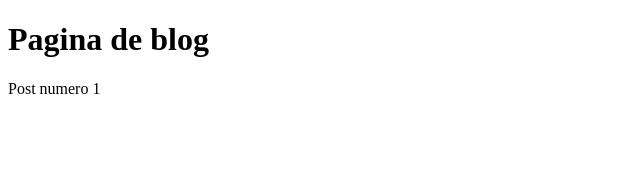
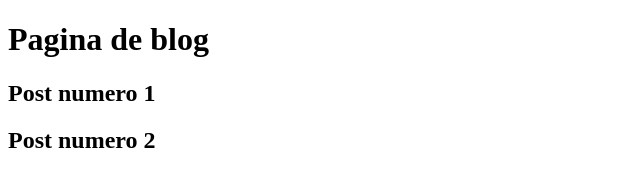
Before and after one commit to FelixNovela/aulagithub, a plain HTML site: page blog.html in a window 1280 px wide. Shown: the whole page, without its empty margins (0-640 px from the left). Drawn offline with Linux system fonts and the light colour scheme.

Commit message:
update blog

```diff
--- a/blog.html
+++ b/blog.html
@@ -7,6 +7,7 @@
 </head>
 <body>
   <h1>Pagina de blog</h1>
-  <p>Post numero 1</p>
+  <h2>Post numero 1</h2>
+  <h2>Post numero 2</h2>
 </body>
 </html>
```
